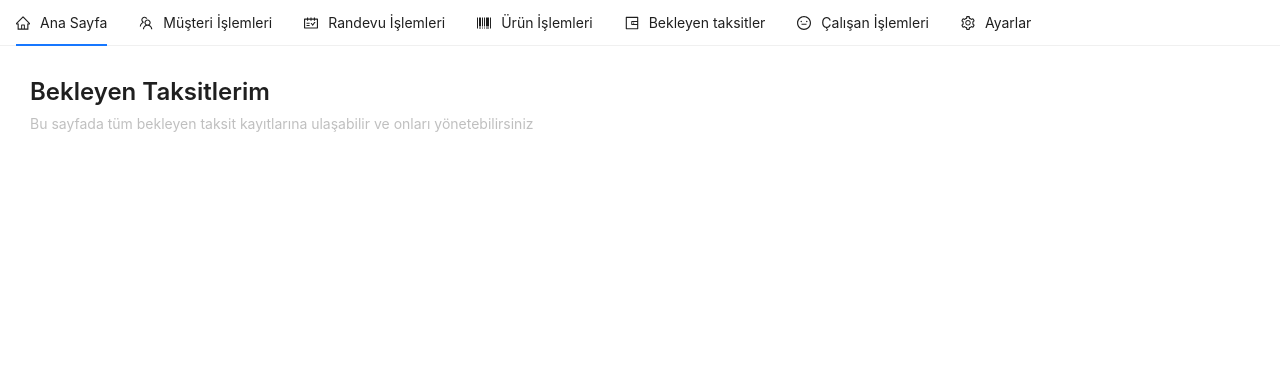
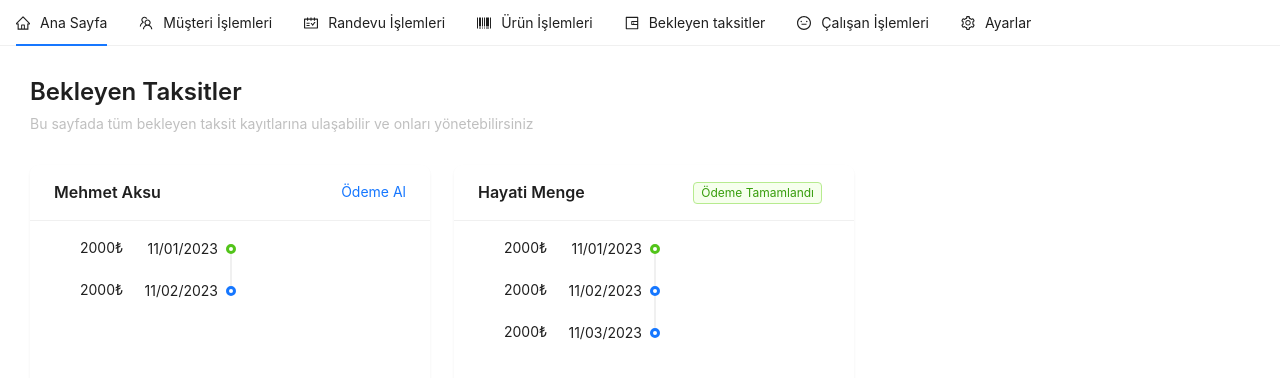
Before and after one commit to resatyavcin0/wedding-dress-store-client, a React (Create React App) app: page /pending-payments in a window 1280 px wide. Shown: the top 378 px of the page. Built offline with nearby package versions, Linux system fonts and the light colour scheme.

Commit message:
Payment card added

```diff
--- a/package.json
+++ b/package.json
@@ -7,9 +7,11 @@
     "@testing-library/react": "^13.4.0",
     "@testing-library/user-event": "^13.5.0",
     "antd": "^5.5.2",
+    "chart.js": "^4.3.0",
     "moment": "^2.29.4",
     "react": "^18.2.0",
     "react-big-calendar": "^1.8.0",
+    "react-chartjs-2": "^5.2.0",
     "react-dom": "^18.2.0",
     "react-pin-input": "^1.3.1",
     "react-router-dom": "^6.11.2",
--- a/src/pages/home.js
+++ b/src/pages/home.js
@@ -1,9 +1,53 @@
 import React from "react";
 import MainCore from "../core/Main";
-import TableComponent from "../components/TableComponent";
+import { Card, Col, Row, Statistic } from "antd";
+
+//icons
+import { ArrowUpOutlined, ArrowDownOutlined } from "@ant-design/icons";
 
 const HomePage = () => {
-  return <MainCore title={"Ana Sayfa"}></MainCore>;
+  return (
+    <MainCore
+      title={"Ana Sayfa"}
+      subTitle={"Bu sayfa özelinde istatiklerinizi takip edebilirsiniz."}
+    >
+      <Row>
+        <Col span={12}>
+          <Statistic
+            title="Haftalık Toplam Hesap"
+            value={112893}
+            precision={2}
+          />
+        </Col>
+      </Row>
+      <Row gutter={16}>
+        <Col span={12}>
+          <Card bordered={false}>
+            <Statistic
+              title="Geçen Haftaya Göre Randevu Verilme Artışı"
+              value={11.28}
+              precision={2}
+              valueStyle={{ color: "#3f8600" }}
+              prefix={<ArrowUpOutlined />}
+              suffix="%"
+            />
+          </Card>
+        </Col>
+        <Col span={12}>
+          <Card bordered={false}>
+            <Statistic
+              title="Idle"
+              value={9.3}
+              precision={2}
+              valueStyle={{ color: "#cf1322" }}
+              prefix={<ArrowDownOutlined />}
+              suffix="%"
+            />
+          </Card>
+        </Col>
+      </Row>
+    </MainCore>
+  );
 };
 
 export default HomePage;
--- a/src/pages/pendingPayments.js
+++ b/src/pages/pendingPayments.js
@@ -1,14 +1,85 @@
 import React from "react";
 import MainCore from "../core/Main";
+import { Card, Tag, Timeline } from "antd";
+
+const ALL_CREDITS = [
+  {
+    name: "Mehmet Aksu",
+    isFinish: false,
+    payments: [
+      {
+        price: 2000,
+        date: "11/01/2023",
+        kim: "Ahmet Kaya",
+        type: "KAPORA",
+      },
+      {
+        price: 2000,
+        date: "11/02/2023",
+        kim: "Ahmet Kaya",
+        type: "TAKSIT",
+      },
+    ],
+  },
+  {
+    name: "Hayati Menge",
+    isFinish: true,
+    payments: [
+      {
+        price: 2000,
+        date: "11/01/2023",
+        kim: "Sakiye Merka",
+        type: "KAPORA",
+      },
+      {
+        price: 2000,
+        date: "11/02/2023",
+        kim: "Sakiye Merka",
+        type: "TAKSIT",
+      },
+      {
+        price: 2000,
+        date: "11/03/2023",
+        kim: "Sakiye Merka",
+        type: "TAKSIT",
+      },
+    ],
+  },
+];
 
 const PendingPaymentsPage = () => {
   return (
     <MainCore
-      title={"Bekleyen Taksitlerim"}
+      title={"Bekleyen Taksitler"}
       subTitle={
         "Bu sayfada tüm bekleyen taksit kayıtlarına ulaşabilir ve onları yönetebilirsiniz"
       }
-    ></MainCore>
+    >
+      <div style={{ display: "flex", gap: 24 }}>
+        {ALL_CREDITS.map((item, key) => (
+          <Card
+            title={item.name}
+            bordered={false}
+            style={{ width: 400 }}
+            extra={
+              item.isFinish ? (
+                <Tag color="green">Ödeme Tamamlandı</Tag>
+              ) : (
+                <a href="#">Ödeme Al</a>
+              )
+            }
+          >
+            <Timeline
+              items={item.payments.map((item, key) => ({
+                color: item.type === "KAPORA" ? "green" : "blue",
+                label: item.date,
+                children: `${item.price}₺`,
+              }))}
+            />
+          </Card>
+        ))}
+      </div>
+    </MainCore>
   );
 };
 
--- a/src/pages/verify.js
+++ b/src/pages/verify.js
@@ -2,7 +2,7 @@ import React, { useState } from "react";
 
 import PinInput from "react-pin-input";
 import Auth from "../core/Auth";
-import { Alert, Typography } from "antd";
+import { Alert, Typography, Statistic } from "antd";
 
 const PinInputStyleInitialState = {
   borderRadius: 4,
@@ -10,6 +10,8 @@ const PinInputStyleInitialState = {
   border: "1px solid gray",
 };
 const PinInputStyleFocusState = {};
+
+const deadline = Date.now() + 1000 * 60 * 60 * 24 * 2 + 1000 * 30; // Dayjs is also OK
 
 const VerifyPage = () => {
   const [loading, setLoading] = useState(false);
@@ -54,9 +56,11 @@ const VerifyPage = () => {
         regexCriteria={/^[ A-Za-z0-9_@./#&+-]*$/}
       />
 
-      <Typography.Title level={4} style={{ marginTop: 20 }}>
-        Kalan: 00:30
-      </Typography.Title>
+      <Statistic.Countdown
+        title="Million Seconds"
+        value={deadline}
+        format="HH:mm:ss:SSS"
+      />
 
       <Typography.Link href="https://ant.design" target="_blank">
         Mesaj Gelmedi mi? tekrar deneyiniz.
```
Also changed, not shown: 1 other file (tests, documents, lock files or other folders).
